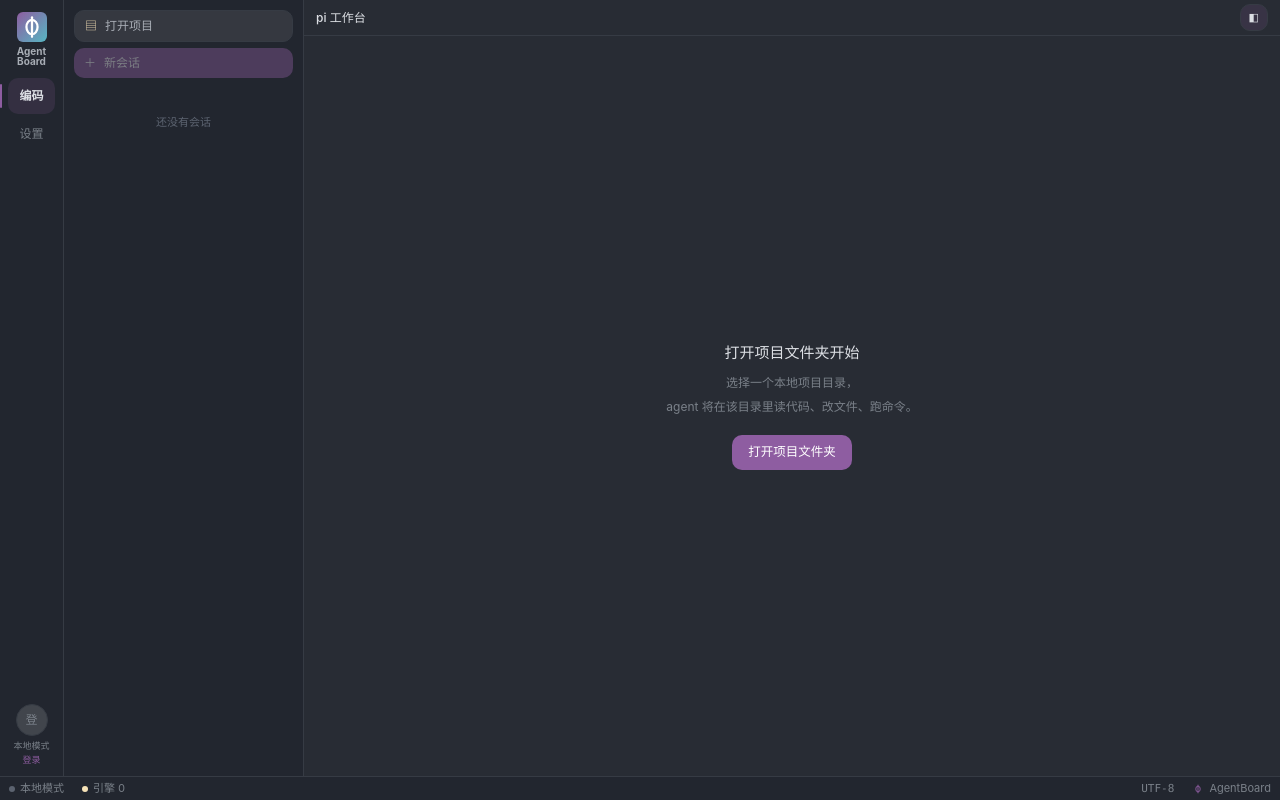
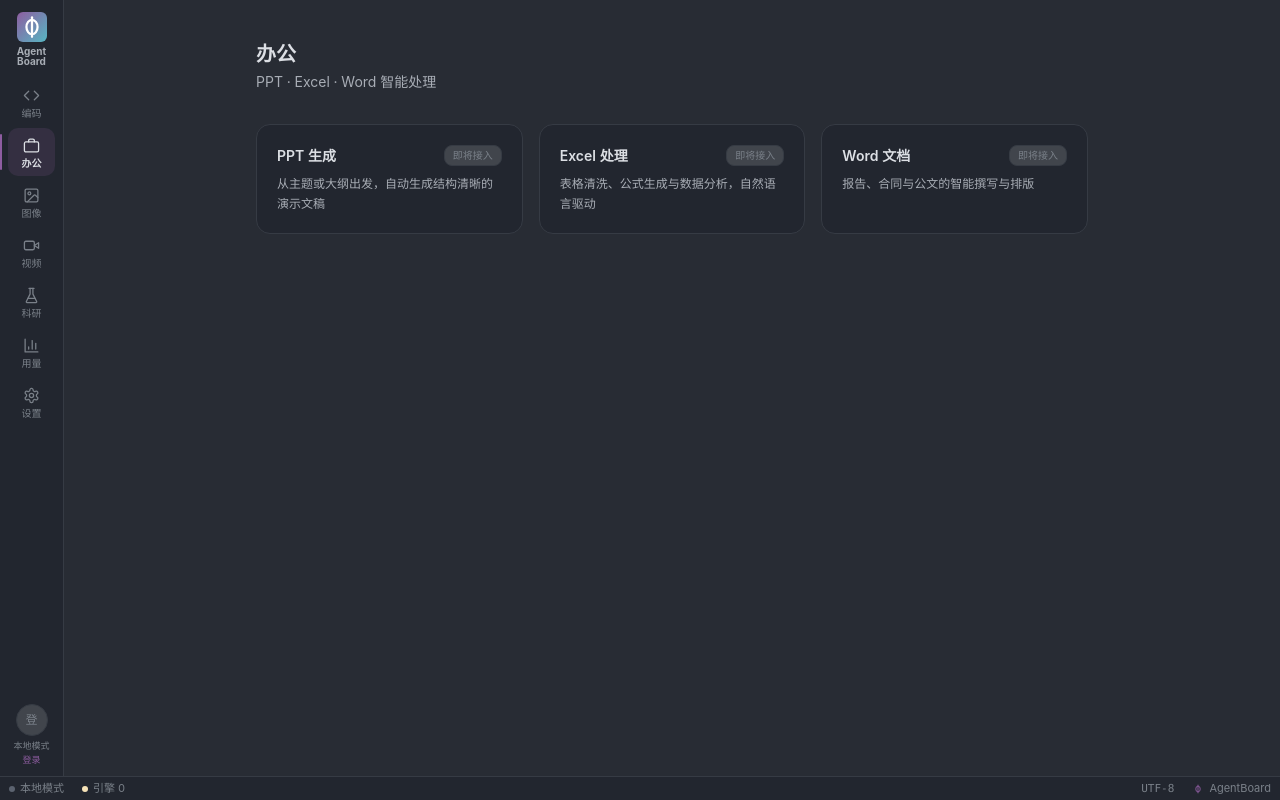
Before and after one commit to acpk-hash/MacoS, a React (Vite) app: page /office in a window 1280 px wide. Before the commit this address led to /. Built offline with nearby package versions, Linux system fonts and the light colour scheme.

Commit message:
feat(R): 六板块导航骨架(编码/办公/图像/视频待开放/科研/用量/设置)

```diff
--- a/src/App.tsx
+++ b/src/App.tsx
@@ -1,6 +1,11 @@
 import { BrowserRouter, Routes, Route, Navigate } from 'react-router-dom'
 import Layout from './components/Layout'
 import PiShell from './pages/PiShell'
+import Office from './pages/Office'
+import ImageStudio from './pages/ImageStudio'
+import VideoStudio from './pages/VideoStudio'
+import Science from './pages/Science'
+import Usage from './pages/Usage'
 import Settings from './pages/Settings'
 import Login from './pages/Login'
 import { useAuthStore } from './stores/authStore'
@@ -25,6 +30,11 @@ export default function App() {
           <Route index element={<PiShell />} />
           {/* 旧 /pi 路径保留为别名，统一跳回根路由。 */}
           <Route path="pi" element={<Navigate to="/" replace />} />
+          <Route path="office" element={<Office />} />
+          <Route path="image" element={<ImageStudio />} />
+          <Route path="video" element={<VideoStudio />} />
+          <Route path="science" element={<Science />} />
+          <Route path="usage" element={<Usage />} />
           <Route path="settings" element={<Settings />} />
           <Route path="*" element={<Navigate to="/" replace />} />
         </Route>
--- a/src/components/Layout.tsx
+++ b/src/components/Layout.tsx
@@ -1,24 +1,123 @@
+import type { ReactNode } from 'react'
 import { NavLink, Outlet, useNavigate } from 'react-router-dom'
 import Logo from './Logo'
 import { useAuthStore } from '../stores/authStore'
 import { useProviderStore } from '../stores/providerStore'
 
-// 极简导航：编码（pi 三栏壳，产品主界面）+ 设置。
-const navItems = [
-  { to: '/', label: '编码', title: '编码 · pi 三栏工作区', end: true },
-  { to: '/settings', label: '设置', title: '设置 · 服务商 / Key / 账号' },
+/** 活动栏图标：统一 24 viewBox 描边线稿风格（lucide 风）。 */
+function NavIcon({ children }: { children: ReactNode }) {
+  return (
+    <svg
+      viewBox="0 0 24 24"
+      fill="none"
+      stroke="currentColor"
+      strokeWidth="1.8"
+      strokeLinecap="round"
+      strokeLinejoin="round"
+      className="h-[17px] w-[17px]"
+      aria-hidden="true"
+    >
+      {children}
+    </svg>
+  )
+}
+
+type NavItem = { to: string; label: string; title?: string; end?: boolean; icon: ReactNode }
+
+// 六大板块导航：编码 / 办公 / 图像 / 视频 / 科研 / 用量，设置固定末位。
+const navItems: NavItem[] = [
+  {
+    to: '/',
+    label: '编码',
+    title: '编码 · pi 三栏工作区',
+    end: true,
+    icon: (
+      <NavIcon>
+        <polyline points="16 18 22 12 16 6" />
+        <polyline points="8 6 2 12 8 18" />
+      </NavIcon>
+    ),
+  },
+  {
+    to: '/office',
+    label: '办公',
+    title: '办公 · PPT / Excel / Word 智能处理',
+    icon: (
+      <NavIcon>
+        <rect x="2" y="7" width="20" height="14" rx="2" />
+        <path d="M16 7V5a2 2 0 0 0-2-2h-4a2 2 0 0 0-2 2v2" />
+      </NavIcon>
+    ),
+  },
+  {
+    to: '/image',
+    label: '图像',
+    title: '图像 · AI 图像生成',
+    icon: (
+      <NavIcon>
+        <rect x="3" y="3" width="18" height="18" rx="2" />
+        <circle cx="9" cy="9" r="2" />
+        <path d="m21 15-3.086-3.086a2 2 0 0 0-2.828 0L6 21" />
+      </NavIcon>
+    ),
+  },
+  {
+    to: '/video',
+    label: '视频',
+    title: '视频 · 视频生成与处理',
+    icon: (
+      <NavIcon>
+        <path d="m22 8-6 4 6 4V8Z" />
+        <rect x="2" y="6" width="14" height="12" rx="2" />
+      </NavIcon>
+    ),
+  },
+  {
+    to: '/science',
+    label: '科研',
+    title: '科研 · 文献综述 / 知识库 / 自动科研',
+    icon: (
+      <NavIcon>
+        <path d="M10 2v7.527a2 2 0 0 1-.211.896L4.72 20.55a1 1 0 0 0 .9 1.45h12.76a1 1 0 0 0 .9-1.45l-5.069-10.127A2 2 0 0 1 14 9.527V2" />
+        <path d="M8.5 2h7" />
+        <path d="M7 16h10" />
+      </NavIcon>
+    ),
+  },
+  {
+    to: '/usage',
+    label: '用量',
+    title: '用量 · Token 消耗与运行统计',
+    icon: (
+      <NavIcon>
+        <path d="M3 3v18h18" />
+        <path d="M18 17V9" />
+        <path d="M13 17V5" />
+        <path d="M8 17v-3" />
+      </NavIcon>
+    ),
+  },
+  {
+    to: '/settings',
+    label: '设置',
+    title: '设置 · 服务商 / Key / 账号',
+    icon: (
+      <NavIcon>
+        <path d="M12.22 2h-.44a2 2 0 0 0-2 2v.18a2 2 0 0 1-1 1.73l-.43.25a2 2 0 0 1-2 0l-.15-.08a2 2 0 0 0-2.73.73l-.22.38a2 2 0 0 0 .73 2.73l.15.1a2 2 0 0 1 1 1.72v.51a2 2 0 0 1-1 1.74l-.15.09a2 2 0 0 0-.73 2.73l.22.38a2 2 0 0 0 2.73.73l.15-.08a2 2 0 0 1 2 0l.43.25a2 2 0 0 1 1 1.73V20a2 2 0 0 0 2 2h.44a2 2 0 0 0 2-2v-.18a2 2 0 0 1 1-1.73l.43-.25a2 2 0 0 1 2 0l.15.08a2 2 0 0 0 2.73-.73l.22-.39a2 2 0 0 0-.73-2.73l-.15-.08a2 2 0 0 1-1-1.74v-.5a2 2 0 0 1 1-1.74l.15-.09a2 2 0 0 0 .73-2.73l-.22-.38a2 2 0 0 0-2.73-.73l-.15.08a2 2 0 0 1-2 0l-.43-.25a2 2 0 0 1-1-1.73V4a2 2 0 0 0-2-2z" />
+        <circle cx="12" cy="12" r="3" />
+      </NavIcon>
+    ),
+  },
 ]
 
 // VSCode 活动栏式导航项：选中态 = 左侧 2px 强调条 + accent-soft 底 + 亮字。
 const linkClass = ({ isActive }: { isActive: boolean }) =>
   [
-    'group relative flex flex-col items-center justify-center h-9 rounded-btn text-xs transition-colors duration-150',
+    'group relative flex flex-col items-center justify-center gap-1 h-12 rounded-btn text-xs transition-colors duration-150',
     isActive
       ? 'text-ink bg-primary-tint font-semibold'
       : 'text-ink-dim hover:bg-surface-2 hover:text-ink-muted',
   ].join(' ')
-
-type NavItem = { to: string; label: string; title?: string; end?: boolean }
 
 function NavEntry({ item }: { item: NavItem }) {
   return (
@@ -33,7 +132,8 @@ function NavEntry({ item }: { item: NavItem }) {
               (isActive ? 'bg-primary' : 'bg-transparent')
             }
           />
-          <span className="leading-none">{item.label}</span>
+          {item.icon}
+          <span className="text-[10px] leading-none">{item.label}</span>
         </>
       )}
     </NavLink>
@@ -156,7 +256,7 @@ export default function Layout() {
             </div>
           </div>
 
-          {/* 主导航：编码 / 设置 */}
+          {/* 主导航：六大板块 + 设置（末位） */}
           <nav className="flex flex-col gap-0.5 w-full px-2">
             {navItems.map((item) => (
               <NavEntry key={item.to} item={item} />
--- /dev/null
+++ b/src/pages/ImageStudio.tsx
@@ -0,0 +1,16 @@
+// 图像板块 — 导航骨架占位页，生成界面由后续任务实现。
+
+export default function ImageStudio() {
+  return (
+    <div className="h-full overflow-y-auto">
+      <div className="mx-auto max-w-4xl px-8 py-10">
+        <h1 className="text-xl font-bold text-ink">图像</h1>
+        <p className="mt-1 text-sm text-ink-muted">AI 图像生成</p>
+
+        <div className="mt-8 rounded-card border border-dashed border-line bg-surface px-6 py-20 text-center">
+          <p className="text-sm text-ink-dim">生成界面构建中</p>
+        </div>
+      </div>
+    </div>
+  )
+}
--- /dev/null
+++ b/src/pages/Office.tsx
@@ -0,0 +1,66 @@
+// 办公板块 — 导航骨架占位页。三张能力卡片预留 onClick 挂载点，由后续任务填充实现。
+
+interface OfficeModule {
+  key: string
+  title: string
+  desc: string
+  onClick: () => void
+}
+
+const modules: OfficeModule[] = [
+  {
+    key: 'ppt',
+    title: 'PPT 生成',
+    desc: '从主题或大纲出发，自动生成结构清晰的演示文稿',
+    onClick: () => {}, // TODO: 后续任务接入 PPT 生成流程
+  },
+  {
+    key: 'excel',
+    title: 'Excel 处理',
+    desc: '表格清洗、公式生成与数据分析，自然语言驱动',
+    onClick: () => {}, // TODO: 后续任务接入 Excel 处理流程
+  },
+  {
+    key: 'word',
+    title: 'Word 文档',
+    desc: '报告、合同与公文的智能撰写与排版',
+    onClick: () => {}, // TODO: 后续任务接入 Word 文档流程
+  },
+]
+
+function ModuleCard({ module }: { module: OfficeModule }) {
+  return (
+    <button
+      onClick={module.onClick}
+      className="group flex flex-col items-start gap-2 rounded-card border border-line bg-surface
+                 px-5 py-5 text-left transition-colors hover:border-primary hover:bg-surface-2"
+    >
+      <div className="flex w-full items-center justify-between">
+        <span className="text-sm font-semibold text-ink group-hover:text-primary transition-colors">
+          {module.title}
+        </span>
+        <span className="rounded-chip border border-line bg-surface-2 px-2 py-0.5 text-[10px] text-ink-dim">
+          即将接入
+        </span>
+      </div>
+      <p className="text-xs leading-relaxed text-ink-muted">{module.desc}</p>
+    </button>
+  )
+}
+
+export default function Office() {
+  return (
+    <div className="h-full overflow-y-auto">
+      <div className="mx-auto max-w-4xl px-8 py-10">
+        <h1 className="text-xl font-bold text-ink">办公</h1>
+        <p className="mt-1 text-sm text-ink-muted">PPT · Excel · Word 智能处理</p>
+
+        <div className="mt-8 grid grid-cols-1 gap-4 sm:grid-cols-3">
+          {modules.map((m) => (
+            <ModuleCard key={m.key} module={m} />
+          ))}
+        </div>
+      </div>
+    </div>
+  )
+}
--- /dev/null
+++ b/src/pages/Science.tsx
@@ -0,0 +1,16 @@
+// 科研板块 — 导航骨架占位页，具体能力由后续任务实现。
+
+export default function Science() {
+  return (
+    <div className="h-full overflow-y-auto">
+      <div className="mx-auto max-w-4xl px-8 py-10">
+        <h1 className="text-xl font-bold text-ink">科研</h1>
+        <p className="mt-1 text-sm text-ink-muted">文献综述 · 知识库 · 自动科研</p>
+
+        <div className="mt-8 rounded-card border border-dashed border-line bg-surface px-6 py-20 text-center">
+          <p className="text-sm text-ink-dim">功能构建中</p>
+        </div>
+      </div>
+    </div>
+  )
+}
--- /dev/null
+++ b/src/pages/Usage.tsx
@@ -0,0 +1,16 @@
+// 用量板块 — 导航骨架占位页，统计视图由后续任务实现。
+
+export default function Usage() {
+  return (
+    <div className="h-full overflow-y-auto">
+      <div className="mx-auto max-w-4xl px-8 py-10">
+        <h1 className="text-xl font-bold text-ink">用量</h1>
+        <p className="mt-1 text-sm text-ink-muted">Token 消耗与运行统计</p>
+
+        <div className="mt-8 rounded-card border border-dashed border-line bg-surface px-6 py-20 text-center">
+          <p className="text-sm text-ink-dim">统计视图构建中</p>
+        </div>
+      </div>
+    </div>
+  )
+}
--- /dev/null
+++ b/src/pages/VideoStudio.tsx
@@ -0,0 +1,32 @@
+// 视频板块 — 终态页面：暂不开放，居中留白式「待开放」占位。
+
+export default function VideoStudio() {
+  return (
+    <div className="flex h-full flex-col overflow-y-auto">
+      <div className="px-8 pt-10">
+        <h1 className="text-xl font-bold text-ink">视频</h1>
+        <p className="mt-1 text-sm text-ink-muted">视频生成与处理</p>
+      </div>
+
+      <div className="flex flex-1 flex-col items-center justify-center gap-5 px-8 pb-24">
+        <svg
+          viewBox="0 0 24 24"
+          fill="none"
+          stroke="currentColor"
+          strokeWidth="1.5"
+          strokeLinecap="round"
+          strokeLinejoin="round"
+          className="h-14 w-14 text-ink-faint"
+          aria-hidden="true"
+        >
+          <path d="m22 8-6 4 6 4V8Z" />
+          <rect x="2" y="6" width="14" height="12" rx="2" />
+        </svg>
+        <div className="text-center">
+          <p className="text-3xl font-bold tracking-widest text-ink-muted">待开放</p>
+          <p className="mt-3 text-sm text-ink-dim">敬请期待</p>
+        </div>
+      </div>
+    </div>
+  )
+}
```
